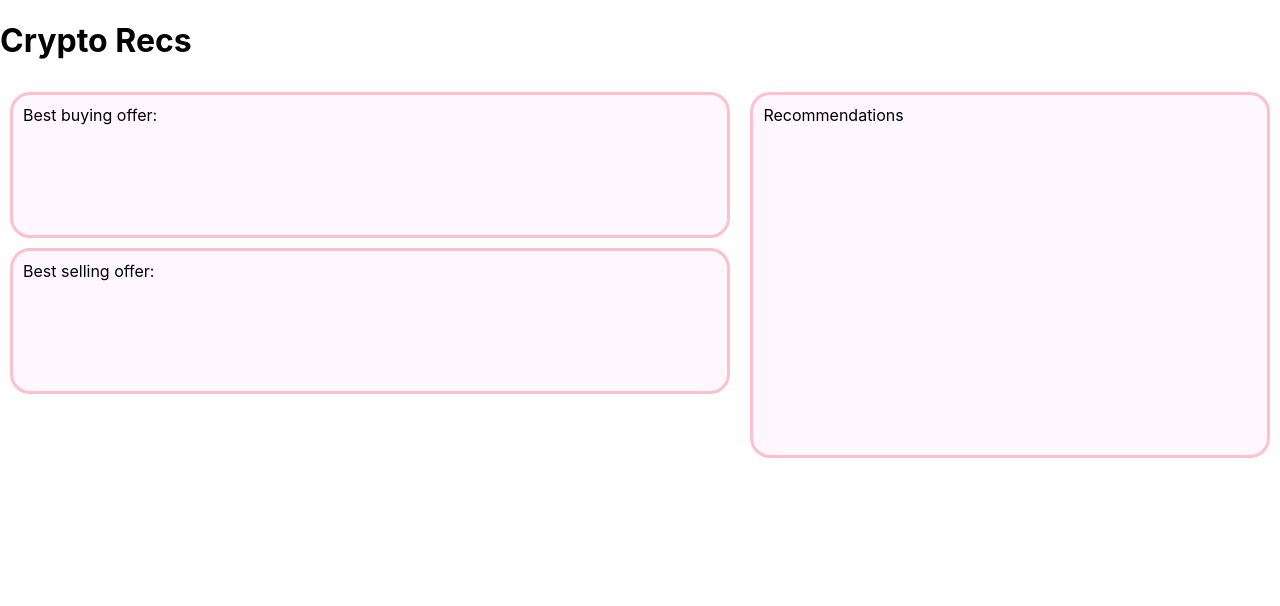
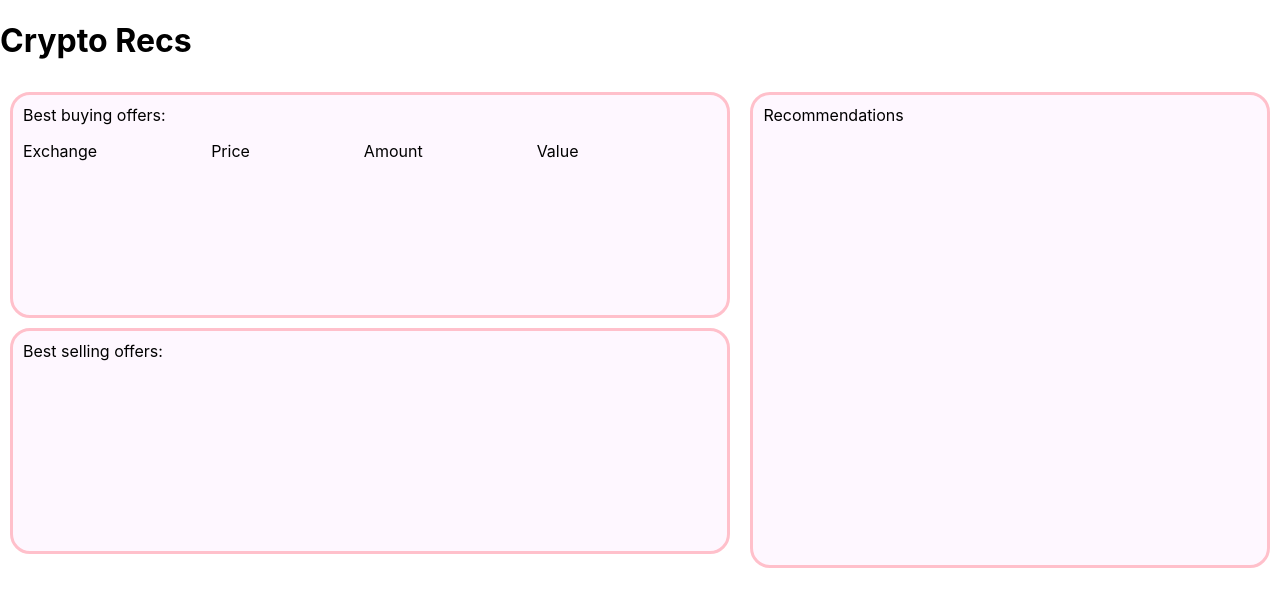
Before and after one commit to mtlynch3/crypto-recs, a React (Create React App) app: page / in a window 1280 px wide. Shown: the top 606 px of the page. Built offline with nearby package versions, Linux system fonts and the light colour scheme.

Commit message:
headers for data in offers div

```diff
--- a/src/App.js
+++ b/src/App.js
@@ -3,11 +3,11 @@ import Offers from "./components/Offers";
 const container = {
   display: 'flex',
   flexDirection: 'row',
-  height: 400
+  height: 500
 }
 
 const recs = {
-  height: '85%',
+  height: '90%',
   width: '40%',
   backgroundColor: '#fef7ff',
   borderRadius: '20px',
--- a/src/components/Offers.js
+++ b/src/components/Offers.js
@@ -1,9 +1,10 @@
+
 const offersContainer = {
   width: '60%',
 }
 
 const offers = {
-  height: '30%',
+  height: '40%',
   backgroundColor: '#fef7ff',
   borderRadius: '20px',
   border: '3px solid pink',
@@ -11,11 +12,29 @@ const offers = {
   padding: '10px'
 }
 
+const columnHeaders = {
+  display: 'flex',
+  flexDirection: 'row',
+  width: '80%',
+  justifyContent: 'space-between'
+}
+
 const Offers = () => {
   return (
     <div style={offersContainer}>
-      <div style={offers}>Best buying offer:</div>
-      <div style={offers}>Best selling offer:</div>
+      <div style={offers}>
+        <div>Best buying offers: </div>
+        <div style={columnHeaders}>
+          <p>Exchange</p>
+          <p>Price</p>
+          <p>Amount</p>
+          <p>Value</p>
+        </div>
+
+      </div>
+      <div style={offers}>
+        Best selling offers:
+      </div>
     </div>
   );
 }
```
